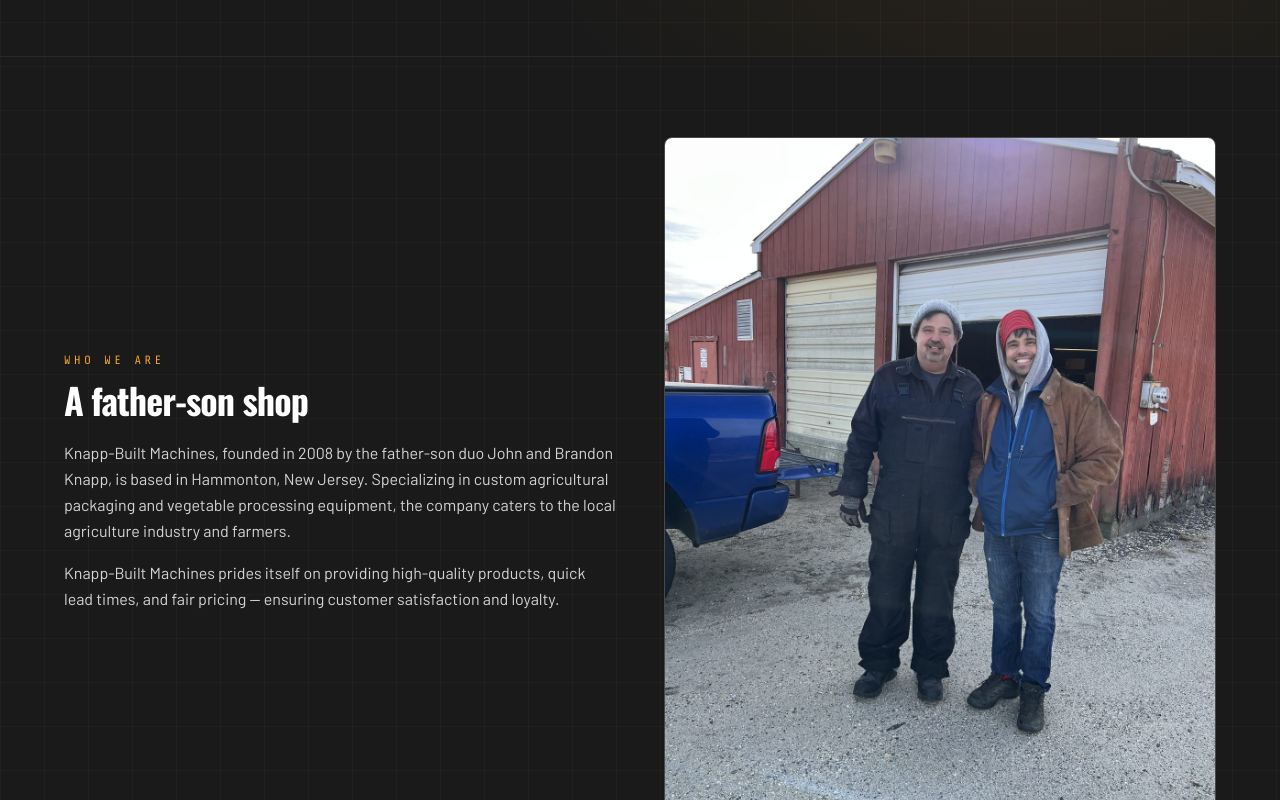
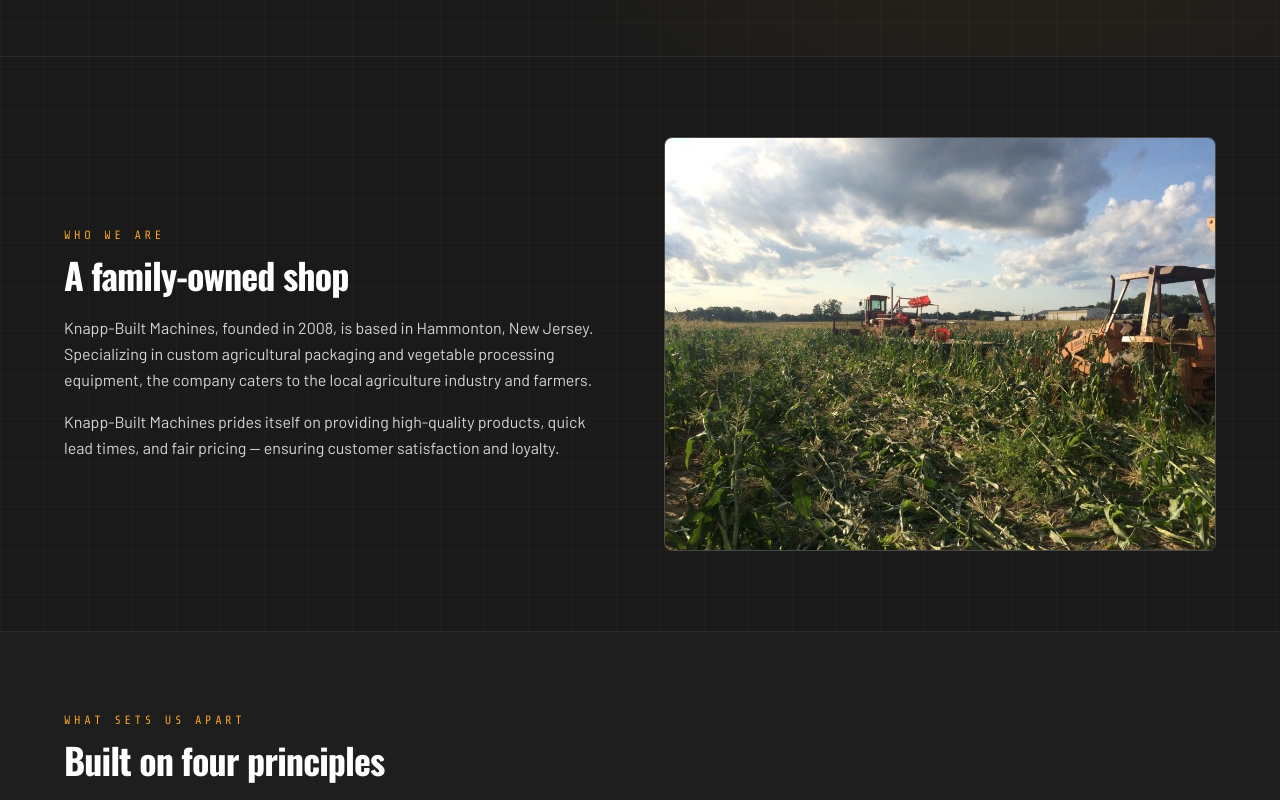
Before and after one commit to KnappBuiltMachines/knappbuilt-site, a Next.js app: page / in a window 1280 px wide. Shown: the part 580-1380 px from the top of the page. Built offline with nearby package versions, Linux system fonts and the light colour scheme; no server answers.

Commit message:
Refactor icons and text formatting in page.tsx
Updated icon characters and improved text formatting for better readability.

```diff
--- a/src/app/page.tsx
+++ b/src/app/page.tsx
@@ -7,22 +7,22 @@
   {
     t: "Custom Design",
     d: "Crafting specialized equipment tailored to meet unique customer requirements, custom equipment design ensures optimal performance and functionality. This approach allows for innovation and adaptability, resulting in solutions that precisely fit the needs of each project.",
-    i: "▦",
+    i: "\u25a6",
   },
   {
     t: "High Quality",
     d: "Emphasizing excellence, high-quality products undergo rigorous testing and adhere to stringent standards. This commitment to quality ensures reliability, durability, and customer satisfaction, making them a trusted choice for any application.",
-    i: "✦",
+    i: "\u2726",
   },
   {
     t: "Quick Lead Times",
     d: "Prioritizing efficiency, quick lead times mean faster delivery of products and services without compromising quality. This approach helps businesses stay competitive by reducing downtime and meeting urgent demands.",
-    i: "⚡",
+    i: "\u26a1",
   },
   {
     t: "Fair Pricing",
     d: "Offering competitive and transparent pricing, fair pricing ensures that customers receive value for their investment. It fosters trust and long-term relationships by balancing cost-effectiveness with the quality and service provided.",
-    i: "◈",
+    i: "\u25c8",
   },
 ];
 
@@ -44,7 +44,7 @@
           <div className="relative mx-auto grid max-w-6xl items-center gap-10 px-5 py-20 md:grid-cols-2">
             <div>
               <p className="font-mono text-xs uppercase tracking-[0.3em] text-amber">
-                Hammonton, New Jersey · Est. 2008
+                Hammonton, New Jersey &middot; Est. 2008
               </p>
               <h1 className="mt-5 text-5xl font-bold uppercase leading-[1.02] text-white md:text-6xl">
                 Knapp-Built <span className="text-amber">Machines</span>
@@ -71,21 +71,21 @@
         {/* WHO WE ARE */}
         <section className="border-b border-ink-700 px-5 py-20">
           <div className="mx-auto grid max-w-6xl items-center gap-12 md:grid-cols-2">
-            <div className="relative aspect-[4/5] overflow-hidden rounded-lg border border-ink-500 md:order-2">
-              <Image src="/photos/founders.jpg" alt="The Knapp family outside the Knapp-Built Machines shop" fill sizes="(max-width:768px) 100vw, 50vw" className="object-cover" />
+            <div className="relative aspect-[4/3] overflow-hidden rounded-lg border border-ink-500 md:order-2">
+              <Image src="/photos/about-field.jpg" alt="Knapp-Built harvesting equipment working in a South Jersey field" fill sizes="(max-width:768px) 100vw, 50vw" className="object-cover" />
             </div>
             <div className="md:order-1">
               <p className="font-mono text-xs uppercase tracking-[0.3em] text-amber">Who We Are</p>
-              <h2 className="mt-3 text-3xl font-bold text-white md:text-4xl">A father-son shop</h2>
+              <h2 className="mt-3 text-3xl font-bold text-white md:text-4xl">A family-owned shop</h2>
               <p className="mt-5 text-zinc-300 leading-relaxed">
-                Knapp-Built Machines, founded in 2008 by the father-son duo John and
-                Brandon Knapp, is based in Hammonton, New Jersey. Specializing in custom
-                agricultural packaging and vegetable processing equipment, the company
-                caters to the local agriculture industry and farmers.
+                Knapp-Built Machines, founded in 2008, is based in Hammonton, New
+                Jersey. Specializing in custom agricultural packaging and vegetable
+                processing equipment, the company caters to the local agriculture industry
+                and farmers.
               </p>
               <p className="mt-4 text-zinc-300 leading-relaxed">
                 Knapp-Built Machines prides itself on providing high-quality products,
-                quick lead times, and fair pricing — ensuring customer satisfaction and
+                quick lead times, and fair pricing &mdash; ensuring customer satisfaction and
                 loyalty.
               </p>
             </div>
@@ -115,7 +115,7 @@
             <p className="font-mono text-xs uppercase tracking-[0.3em] text-amber">Our Work</p>
             <h2 className="mt-3 text-3xl font-bold text-white md:text-4xl">Equipment from the shop floor</h2>
             <p className="mt-3 max-w-2xl text-zinc-400">
-              Conveyors, roller tables, and processing lines — fabricated in stainless and
+              Conveyors, roller tables, and processing lines &mdash; fabricated in stainless and
               built to run in real packing operations.
             </p>
             <div className="mt-10 grid gap-5 sm:grid-cols-2">
@@ -139,7 +139,7 @@
               <h2 className="mt-3 text-3xl font-bold text-white md:text-4xl">For the people who grow our food</h2>
               <p className="mt-5 text-zinc-300 leading-relaxed">
                 From the fields of South Jersey to the packing house, our equipment is
-                designed around the realities of the harvest — the crops, the pace, and the
+                designed around the realities of the harvest &mdash; the crops, the pace, and the
                 people who bring them in.
               </p>
             </div>
@@ -159,10 +159,10 @@
           <div className="mx-auto max-w-6xl rounded-lg border border-amber/50 bg-amber/5 p-8 md:p-12">
             <p className="font-mono text-xs uppercase tracking-[0.3em] text-amber">A Separate Product</p>
             <h2 className="mt-3 text-3xl font-bold text-white md:text-4xl">
-              Knapp-Built Stack<span className="align-super text-base">™</span>
+              Knapp-Built Stack<span className="align-super text-base">&trade;</span>
             </h2>
             <p className="mt-4 max-w-2xl text-zinc-300">
-              Our pallet pattern creator software — a standalone tool built for packaging
+              Our pallet pattern creator software &mdash; a standalone tool built for packaging
               engineers who need more customization than the usual options allow.
             </p>
             <Link href="/software" className="mt-6 inline-block rounded bg-amber px-8 py-3.5 font-semibold uppercase tracking-wide text-ink-950 transition hover:bg-amber-light">
```
